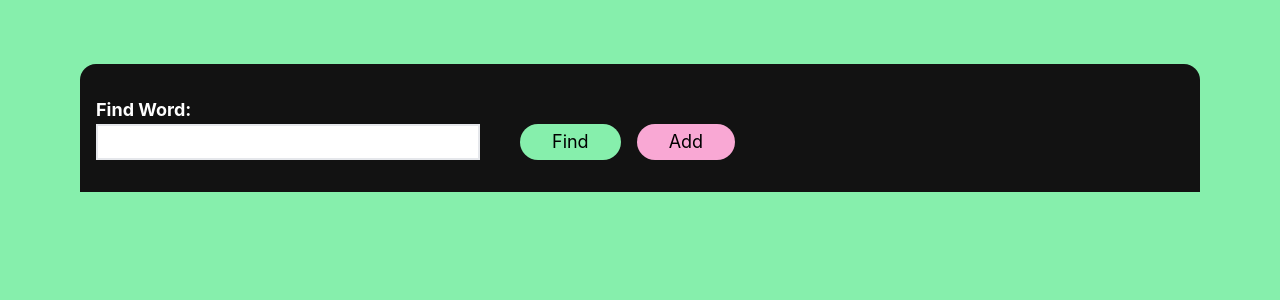
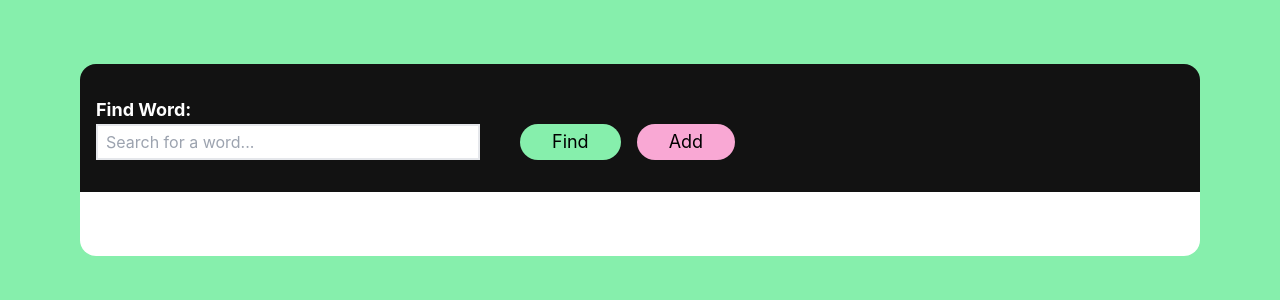
Before and after one commit to yuhaigiub/english_app_mern, a React (Vite) app: page / in a window 1280 px wide. Shown: the top 300 px of the page. Built offline with nearby package versions, Linux system fonts and the light colour scheme.

Commit message:
change inset to polygon because chrome angry

```diff
--- a/src/App.tsx
+++ b/src/App.tsx
@@ -14,12 +14,24 @@ const App = () => {
 		setValue(inputRef.current?.value || "");
 	};
 
+	if (data) {
+		console.log(data);
+	}
+
+	if (error) {
+		console.log(error);
+	}
+
 	return (
 		<div className="px-20 py-16 bg-green-300 min-h-screen">
 			<section className="bg-[#121212] px-4 py-8 rounded-t-2xl">
 				<label className="block text-lg font-bold text-white">Find Word: </label>
 				<div className="flex flex-col gap-4 md:flex-row md:gap-0">
-					<input ref={inputRef} className="pl-2 py-1 border-2 mr-10 w-full md:w-96" />
+					<input
+						ref={inputRef}
+						className="pl-2 py-1 border-2 mr-10 w-full md:w-96"
+						placeholder="Search for a word..."
+					/>
 					<span className="flex gap-4">
 						<motion.button
 							className="px-8 py-1 bg-green-300 hover:bg-orange-400 rounded-3xl text-lg text-black"
@@ -39,14 +51,13 @@ const App = () => {
 					</span>
 				</div>
 			</section>
-			{isLoading && value !== "" && <div>Loading...</div>}
-			{!isLoading && (
 			<motion.section
 				key={data?.word || "unknownxxx"}
 				className="px-4 py-8 bg-white rounded-b-2xl"
-					initial={{ clipPath: "inset(100% 100% 100% 0)" }}
-					animate={{ clipPath: "inset(100% 100% 100% 100%)" }}
+				initial={{ clipPath: "polygon(0 0, 0 0, 0 100%, 0 100%)" }}
+				animate={{ clipPath: "polygon(0 0, 100% 0, 100% 100%, 0 100%)" }}
 				transition={{ duration: 0.8 }}>
+				{isLoading && value !== "" && <div className="font-bold">Loading...</div>}
 				{data && (
 					<>
 						<div>
@@ -85,9 +96,8 @@ const App = () => {
 						</div>
 					</>
 				)}
-					{isError && value !== "" && <div>Can't find this word!</div>}
+				{isError && value !== "" && <div className="font-bold">Can't find this word!</div>}
 			</motion.section>
-			)}
 		</div>
 	);
 };
--- a/src/main.tsx
+++ b/src/main.tsx
@@ -8,9 +8,9 @@ import "./index.css";
 const client = new QueryClient();
 
 ReactDOM.createRoot(document.getElementById("root") as HTMLElement).render(
-	<React.StrictMode>
-		<QueryClientProvider client={client}>
-			<App />
-		</QueryClientProvider>
-	</React.StrictMode>
+	// <React.StrictMode>
+	<QueryClientProvider client={client}>
+		<App />
+	</QueryClientProvider>
+	// </React.StrictMode>
 );
```
Lines whose indentation alone changed are shown as unchanged.
